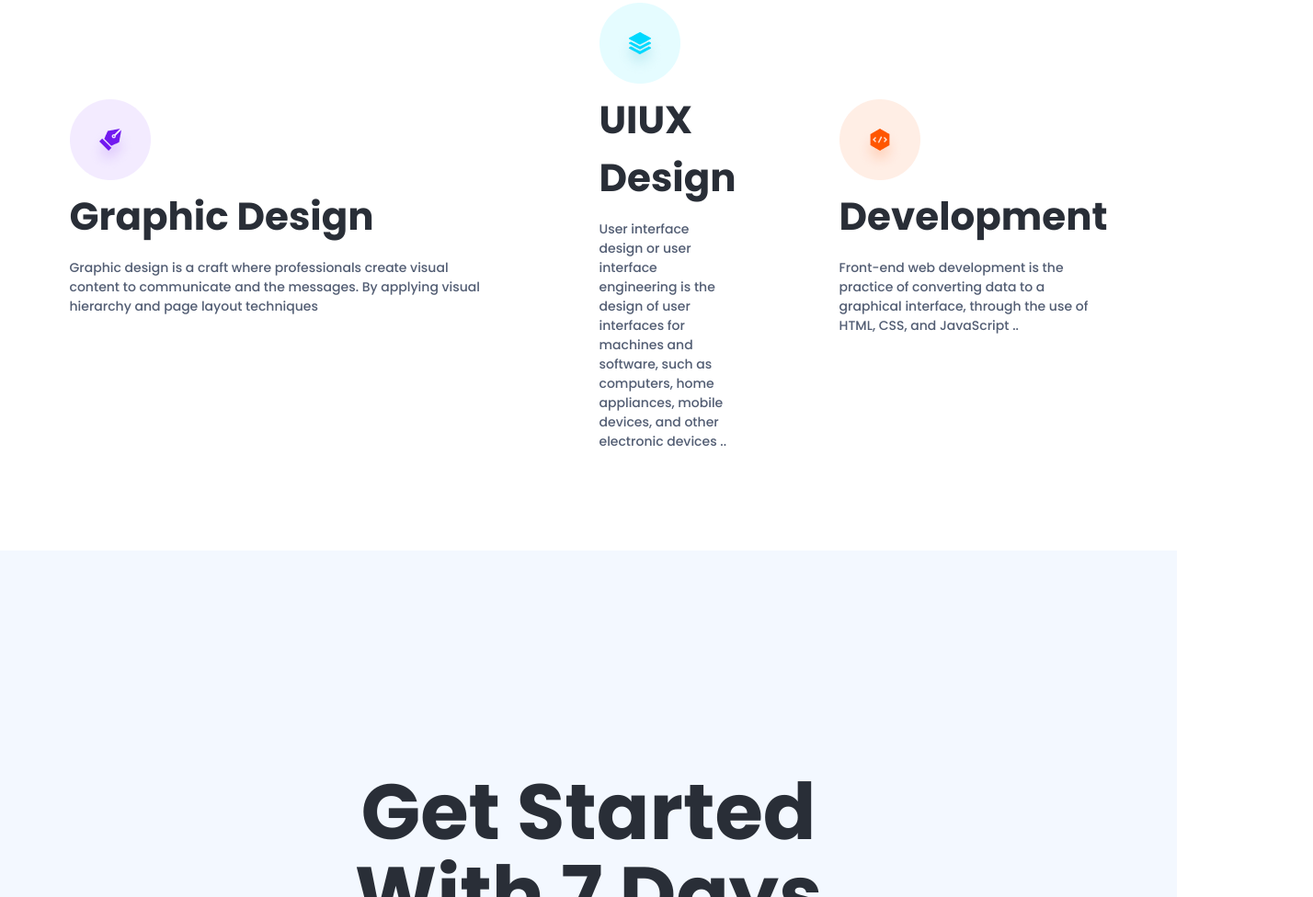
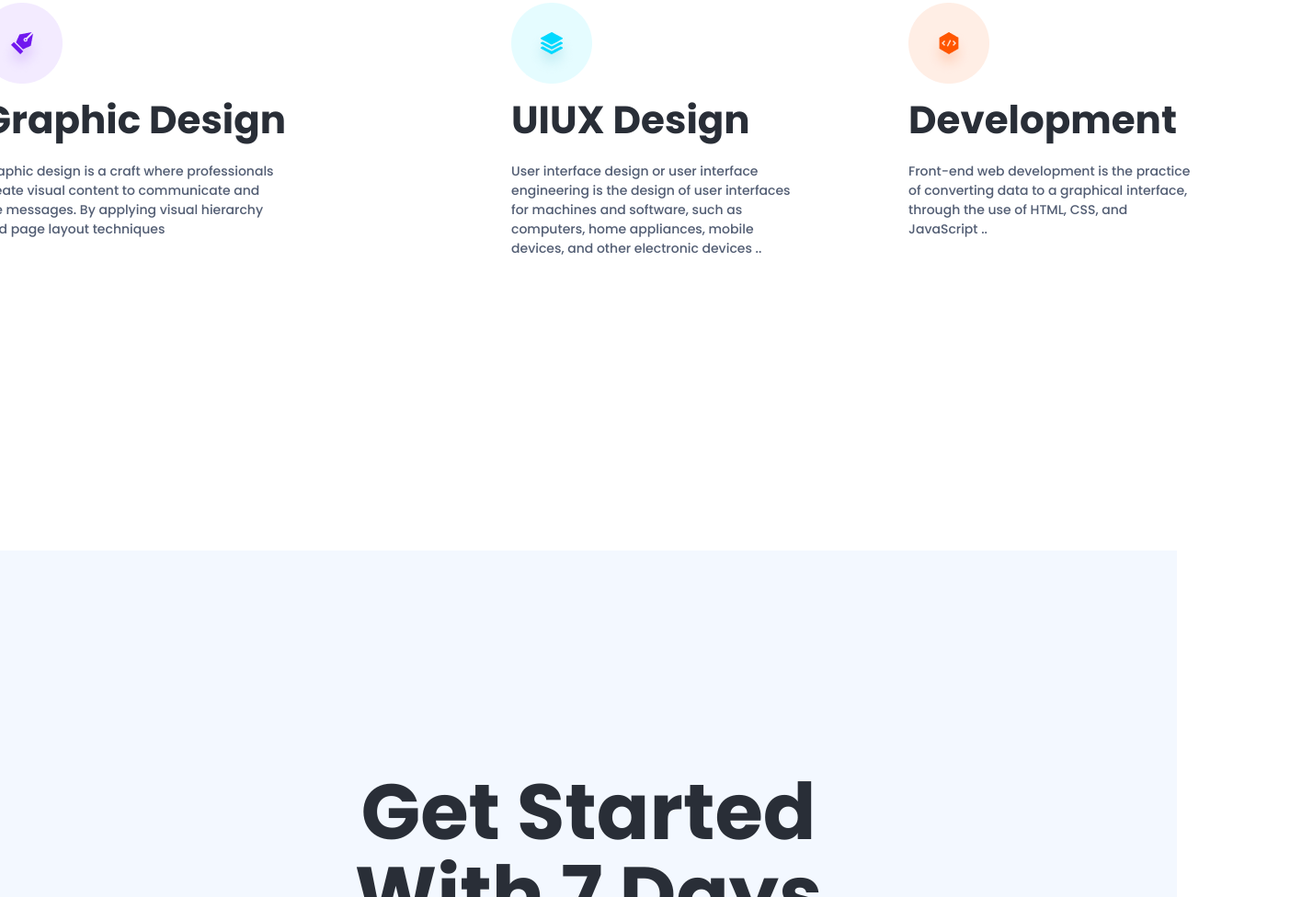
Before and after one commit to jegius/zahar-edu, a website: page index.html in a window 1280 px wide. Shown: the part 5380-6356 px from the top of the page at 92% size, 1428 px wide, since content can reach past the window. Drawn offline with Linux system fonts and the light colour scheme; a web font is replaced by a local one.

Commit message:
Допилил сайт.

```diff
--- a/css/main.css
+++ b/css/main.css
@@ -544,11 +544,13 @@ input {
 }
 
 .__text {
-    min-width: 4rem;
-    min-height: 6.5rem;
+    width: 20rem;
+    height: 6.5rem;
     color: var(--text-color);
 }
-
+._less-then-others {
+    width: 19.5rem;
+}
 
 .uiux-design__picture {
     background: var(--featured-uiux-icon) no-repeat;
--- a/index.html
+++ b/index.html
@@ -145,7 +145,7 @@
         <div class="column">
             <div class="development__picture"></div>
             <h2 class="__hsecond">Development</h2>
-            <p class="__text">
+            <p class="__text _less-then-others">
                 Front-end web development is the practice of converting data to a graphical interface, through the use
                 of HTML, CSS, and JavaScript ..
             </p>
```
